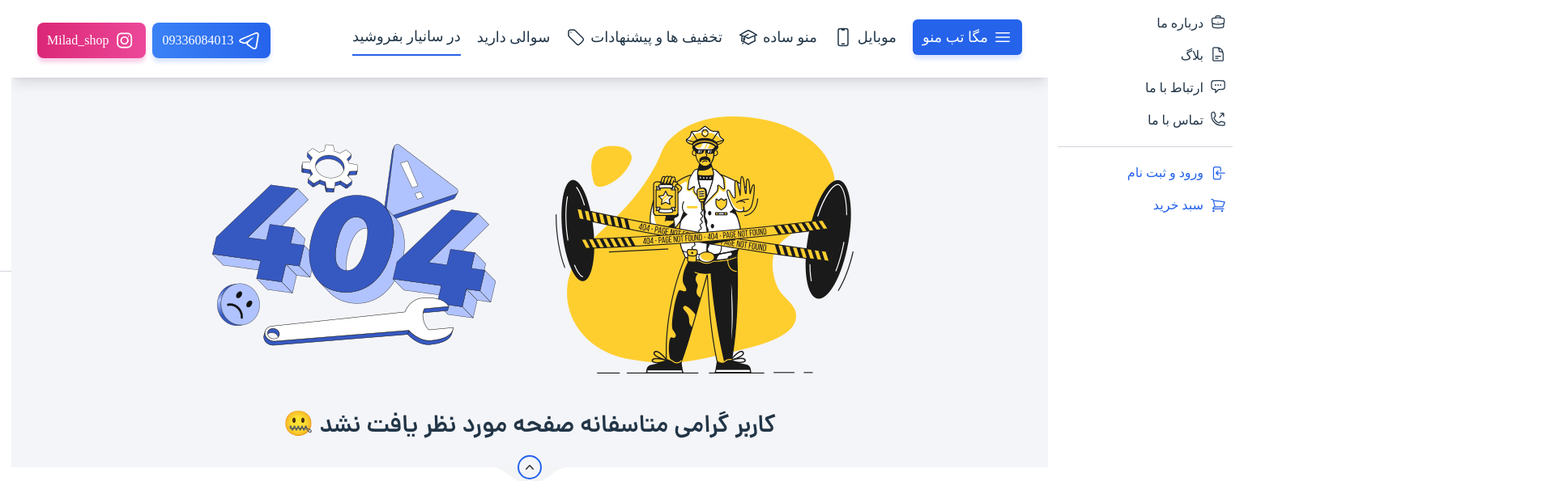
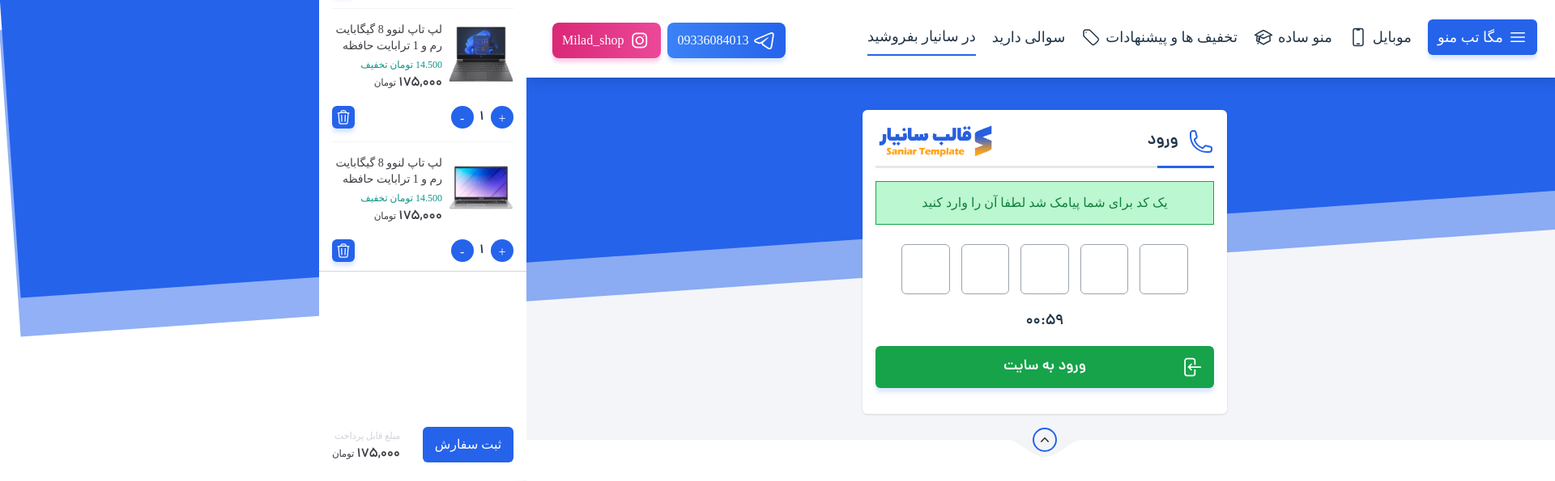
Before and after one commit to milad1385/saniarOnlineShop, a React (Vite) app: page /otp-login in a window 1280 px wide. Shown: the part 206-801 px from the top of the page at 81% size, 1920 px wide, since content can reach past the window. Built offline with nearby package versions, Linux system fonts and the light colour scheme; a web font is replaced by a local one.

Commit message:
add otp page to project

```diff
--- a/src/Components/UserPanel/PageTitle/PageTitle.jsx
+++ b/src/Components/UserPanel/PageTitle/PageTitle.jsx
@@ -1,9 +1,13 @@
 import React from "react";
 
-function PageTitle({ title, icon }) {
+function PageTitle({ title, icon, isBig }) {
   return (
     <div>
-      <h3 className="font-DanaDemiBold text-base md:text-lg flex items-center gap-x-2">
+      <h3
+        className={`font-DanaDemiBold text-base  ${
+          isBig ? "md:text-2xl" : "text-lg"
+        } flex items-center gap-x-2`}
+      >
         {icon && (
           <svg className="w-5 md:w-7 h-5 md:h-7 text-blue-600">
             <use href={`#${icon}`}></use>
--- a/src/Pages/Login/Login.jsx
+++ b/src/Pages/Login/Login.jsx
@@ -19,13 +19,21 @@ function Login() {
               خوشحالیم دوباره میبینیمت دوست عزیز :)
             </h4>
             <div className="bg-gray-300 w-full p-5 flex-center mt-2 rounded-[5px]">
-              <span className="font-DanaDemiBold text-sm md:text-base">کاربر جدید هستید؟</span>
-              <span className="form-wrapper__user-link">
+              <span className="font-DanaDemiBold text-sm md:text-base">
+                کاربر جدید هستید؟
+              </span>
+              <span className="form-wrapper__user-link flex items-center justify-center">
                 <Link
                   to={"/register"}
-                  className="bg-gray-600 text-white font-DanaDemiBold p-1 rounded-md text-sm mr-2"
+                  className="bg-gray-600 text-white font-DanaDemiBold p-1 rounded-md text-sm mr-2 flex-center"
                 >
                   ثبت نام
+                </Link>
+                <Link
+                  to={"/otp-login"}
+                  className="bg-gray-600 text-white font-DanaDemiBold p-1 rounded-md text-sm block mr-2"
+                >
+                  ورود با کد
                 </Link>
               </span>
             </div>
@@ -72,9 +80,7 @@ function Login() {
                   </span>
                 </label>
                 <label className="font-DanaMedium text-sm md:text-base">
-                  <a href="#">
-                    رمز عبور را فراموش کرده اید؟
-                  </a>
+                  <a href="#">رمز عبور را فراموش کرده اید؟</a>
                 </label>
               </div>
               <div className="login-des text-sm">
--- /dev/null
+++ b/src/Pages/OptLogin/OtpLogin.jsx
@@ -0,0 +1,133 @@
+import React, { useState } from "react";
+import Topbar from "../../Components/Topbar/Topbar";
+import Navbar from "../../Components/Navbar/Navbar";
+import Footer from "../../Components/Footer/Footer";
+import FooterMenu from "../../Components/FooterMenu/FooterMenu";
+function OtpLogin() {
+  const [isCodeSent, setCodeSent] = useState(true);
+  return (
+    <>
+      <Topbar />
+      <Navbar />
+      <div className="body">
+        <div className="flex-center p-2.5 md:p-0">
+          {isCodeSent ? (
+            <div className="form-wrapper relative z-40 w-[450px]  shadow bg-white rounded-md  flex flex-col mt-10 p-4 pb-8">
+              <div className="select-none">
+                <div className="flex items-center justify-between">
+                  <div className="flex items-center gap-x-3">
+                    <svg className="w-8 h-8 text-blue-600">
+                      <use href="#phone"></use>
+                    </svg>
+                    <h3 className="font-DanaDemiBold text-xl">ورود</h3>
+                  </div>
+                  <img
+                    src="/images/logo.png"
+                    class="w-[120px] xl:w-[150px] select-none"
+                    alt="logo"
+                  ></img>
+                </div>
+                <div className="h-[3px] bg-gray-200 my-2 relative">
+                  <div className="absolute inset-0 bg-blue-600 w-1/6"></div>
+                </div>
+              </div>
+              <form action="#" className="form-input__warapper mt-2">
+                <div className="bg-green-200 text-green-700 select-none flex-center py-3.5 border border-green-600 text-sm md:text-base">
+                  یک کد برای شما پیامک شد لطفا آن را وارد کنید
+                </div>
+                <div className="grid grid-cols-5 gap-x-3.5 mt-6 px-4 md:px-8">
+                  <input type="text" className="otp-input" />
+                  <input type="text" className="otp-input" />
+                  <input type="text" className="otp-input" />
+                  <input type="text" className="otp-input" />
+                  <input type="text" className="otp-input" />
+                </div>
+
+                <div className="flex-center mt-5 font-DanaDemiBold text-base md:text-lg">
+                  <span className="select-none">00:59</span>
+                </div>
+                <div className="bg-green-600 select-none relative text-white font-DanaDemiBold p-3 mt-4 flex-center text-lg rounded-md shadow-blue cursor-pointer">
+                  <button className="form-fildes__btn " id="login">
+                    ورود به سایت
+                  </button>
+                  <svg className="w-7 h-7 absolute right-3.5">
+                    <use href="#arrow-left-on-rectangle"></use>
+                  </svg>
+                </div>
+              </form>
+            </div>
+          ) : (
+            <div className="form-wrapper relative z-40 w-[450px]  shadow bg-white rounded-md  flex flex-col mt-10 p-4 pb-8">
+              <div>
+                <div className="flex items-center justify-between">
+                  <div className="flex items-center gap-x-3">
+                    <svg className="w-8 h-8 text-blue-600">
+                      <use href="#phone"></use>
+                    </svg>
+                    <h3 className="font-DanaDemiBold text-xl">ورود</h3>
+                  </div>
+                  <img
+                    src="/images/logo.png"
+                    class="w-[120px] xl:w-[150px] select-none"
+                    alt="logo"
+                  ></img>
+                </div>
+                <div className="h-[3px] bg-gray-200 my-2 relative">
+                  <div className="absolute inset-0 bg-blue-600 w-1/6"></div>
+                </div>
+              </div>
+              <form action="#" className="form-input__warapper mt-4">
+                <div className="flex items-center justify-between relative rounded-[5px] shadow border border-gray-300 p-2">
+                  <label
+                    htmlFor="username"
+                    className="absolute -top-3 bg-white right-3"
+                  >
+                    شماره تلفن را وارد کنید
+                  </label>
+                  <input
+                    type="text"
+                    className="form-fileds__input w-full outline-none font-DanaMedium h-full pr-2 text-sm md:text-base"
+                    id="username"
+                    autoComplete="false"
+                  />
+                  <svg className="w-7 h-7">
+                    <use href="#phone"></use>
+                  </svg>
+                </div>
+                <div className="flex items-center justify-between relative rounded-[5px] shadow border border-gray-300 p-2 mt-5">
+                  <label
+                    htmlFor="email"
+                    className="absolute -top-3 bg-white right-3"
+                  >
+                    ایمیل خود را وارد کنید
+                  </label>
+                  <input
+                    type="text"
+                    className="w-full outline-none font-DanaMedium h-full pr-2 text-sm md:text-base"
+                    id="email"
+                    autoComplete="false"
+                  />
+                  <svg className="w-7 h-7">
+                    <use href="#envelope"></use>
+                  </svg>
+                </div>
+                <div className="bg-blue-600 relative text-white font-DanaDemiBold p-3 mt-8 flex-center text-lg rounded-md shadow-blue cursor-pointer">
+                  <button className="form-fildes__btn " id="login">
+                    ارسال کد
+                  </button>
+                  <svg className="w-7 h-7 absolute right-3.5">
+                    <use href="#plane"></use>
+                  </svg>
+                </div>
+              </form>
+            </div>
+          )}
+        </div>
+      </div>
+      <Footer />
+      <FooterMenu />
+    </>
+  );
+}
+
+export default OtpLogin;
--- a/src/Routes.jsx
+++ b/src/Routes.jsx
@@ -28,6 +28,7 @@ import FaildPay from "./Pages/FaildPay/FaildPay";
 import SearchPage from "./Pages/SearchPage/SearchPage";
 import Compare from "./Pages/Compare/Compare";
 import AboutUs from "./Pages/AboutUs/AboutUs";
+import OtpLogin from "./Pages/OptLogin/OtpLogin";
 
 const routes = [
   { path: "/", element: <Index /> },
@@ -47,6 +48,7 @@ const routes = [
   { path: "/search/:value", element: <SearchPage /> },
   { path: "/compare", element: <Compare /> },
   { path: "/about-us", element: <AboutUs /> },
+  { path: "/otp-login", element: <OtpLogin /> },
   { path: "*", element: <NotFound /> },
   {
     path: "/my-account/*",
--- a/src/index.css
+++ b/src/index.css
@@ -183,26 +183,30 @@
     @apply bg-gray-100 py-2 px-4;
   }
 
-  .article-content h3{
+  .article-content h3 {
     @apply font-DanaDemiBold text-2xl;
   }
-  .article-content p{
+  .article-content p {
     @apply text-gray-500 text-sm/[28px] md:text-base/[32px] mt-4;
   }
 
-  .article-content img{
+  .article-content img {
     @apply w-[800px] mx-auto mt-7;
   }
 
-  .order-active{
+  .order-active {
     @apply bg-blue-600 !important;
   }
-  .order-active-circle{
+  .order-active-circle {
     @apply bg-amber-500 text-white !important;
   }
 
-  .sepreator{
+  .sepreator {
     width: 1.5px;
+  }
+
+  .otp-input{
+    @apply border border-gray-400 py-4 text-center outline-none rounded-md text-xs md:text-base lg:text-lg font-DanaDemiBold;
   }
 }
 
@@ -248,7 +252,7 @@ a.active {
 }
 
 input[type="checkbox"] {
-  margin: 4px 0 0;
+  margin: -1px 0 0;
   line-height: normal;
   width: 20px;
   height: 20px;
@@ -256,7 +260,7 @@ input[type="checkbox"] {
 
 @media (max-width: 768px) {
   input[type="checkbox"] {
-    margin: 4px 0 0;
+    margin: -1px 0 0;
     line-height: normal;
     width: 15px;
     height: 15px;
@@ -281,7 +285,7 @@ input[type="checkbox"] {
   opacity: 1 !important;
 }
 
-.option-menu::before{
+.option-menu::before {
   position: absolute;
   background-color: #2563eb;
   content: "";
@@ -295,9 +299,12 @@ input[type="checkbox"] {
 .rmdp-container {
   width: 100%;
 }
-.rmdp-input{
+.rmdp-input {
   text-align: center;
   padding: 1rem !important;
   width: 100%;
+}
 
+.login-form__password-checkbox {
+  @apply w-[15px] h-[15px] md:w-[18px] md:h-[18px] m-0
 }
```
